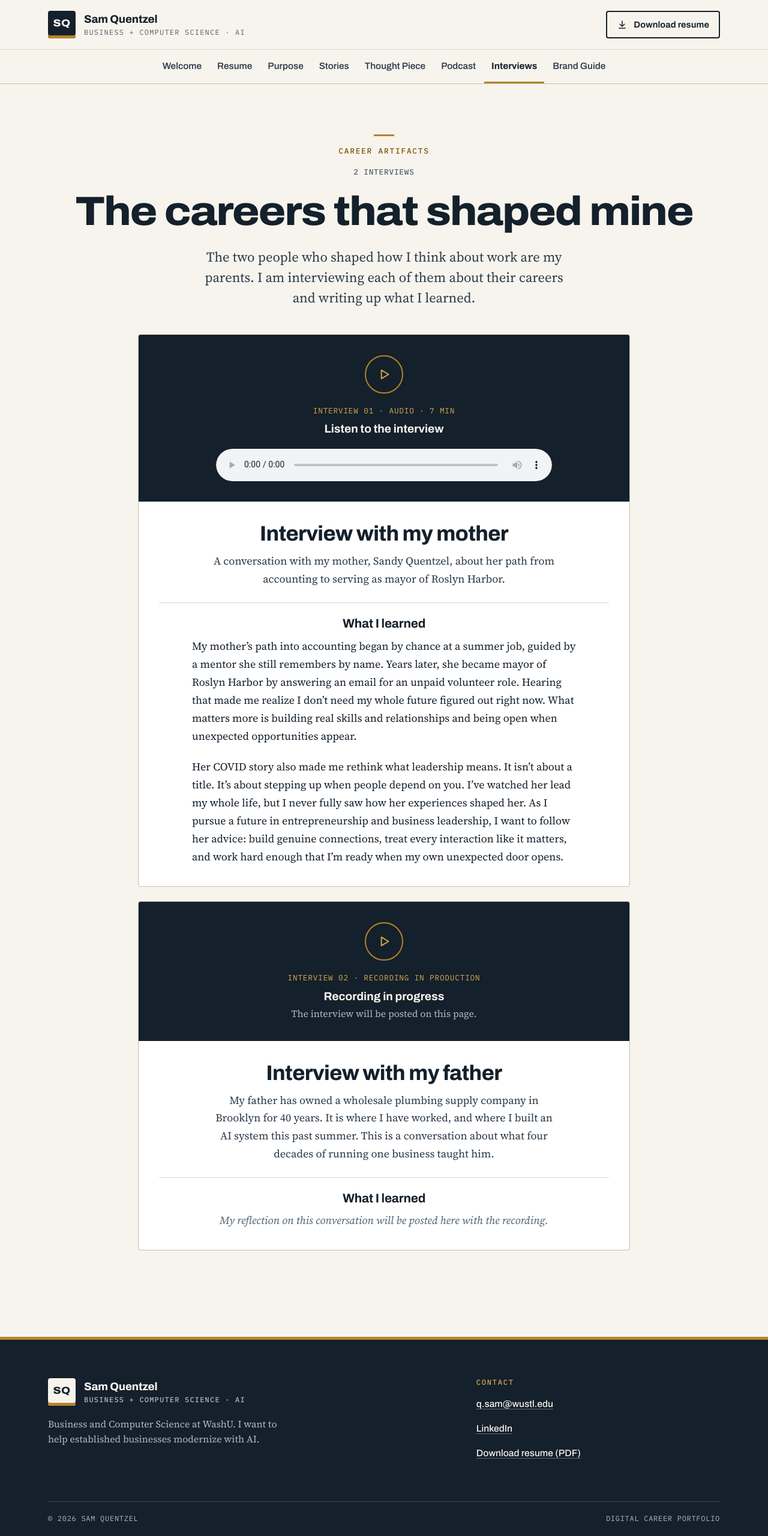
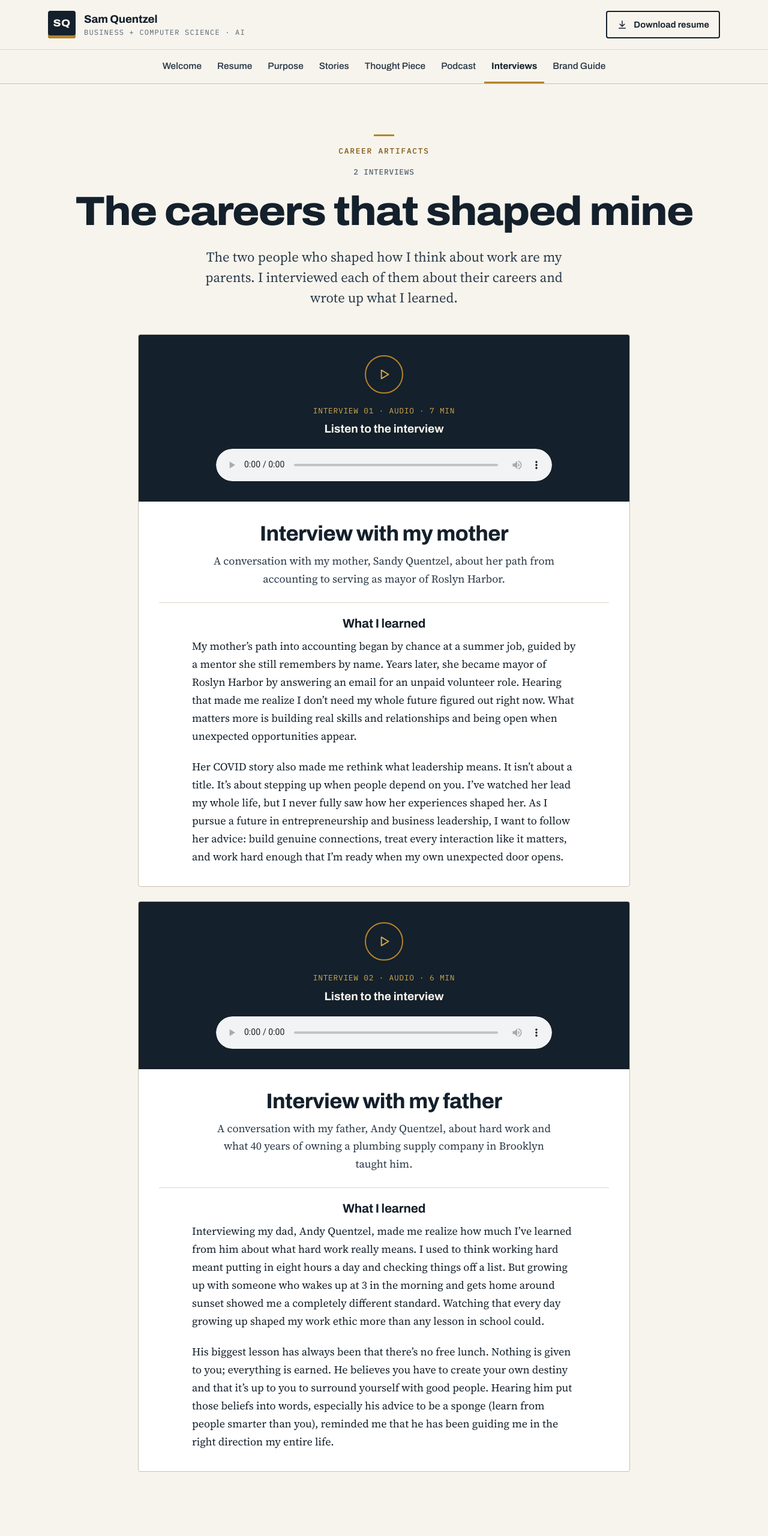
Before and after one commit to sammyq724/SamQuentzel, a plain HTML site: page interviews.html in a window 1280 px wide. Shown: the top 2560 px of the page at 60% size. Drawn offline with Linux system fonts and the light colour scheme.

Commit message:
Add the interview with my father and its reflection
Both career artifact interviews are now on the interviews page with
their recordings and write-ups. Also carries the welcome and purpose
edits made on GitHub into the page sources.

Co-Authored-By: Claude Fable 5.2 <noreply@anthropic.com>
Claude-Session: https://claude.ai/code/session_01T2rZeZxXDd7WKj77jKgSK5

```diff
--- a/interviews.html
+++ b/interviews.html
@@ -54,7 +54,7 @@
 <div class="wrap page-head">
   <p class="eyebrow">Career Artifacts <span class="meta">2 interviews</span></p>
   <h1>The careers that shaped mine</h1>
-  <p class="lead">The two people who shaped how I think about work are my parents. I am interviewing each of them about their careers and writing up what I learned.</p>
+  <p class="lead">The two people who shaped how I think about work are my parents. I interviewed each of them about their careers and wrote up what I learned.</p>
 </div>
 
 <section class="wrap" aria-label="Interviews" style="padding-bottom: clamp(20px, 4vw, 48px);">
@@ -87,28 +87,28 @@
   </article>
 
   <article class="media-card" id="father">
-
-    <!-- INTERVIEW 2: FATHER. When the recording is ready, save it as
-         assets/media/interview-father.m4a and copy the structure of the
-         mother's card above (audio player in the slot, reflection below). -->
     <div class="slot">
       <span class="slot-icon" aria-hidden="true">
         <svg viewBox="0 0 24 24" fill="none" stroke="currentColor" stroke-width="1.8" stroke-linecap="round" stroke-linejoin="round"><path d="M8 5.5v13l11-6.5z"/></svg>
       </span>
       <div>
-        <p class="meta">Interview 02 · Recording in production</p>
-        <strong>Recording in progress</strong>
-        <span>The interview will be posted on this page.</span>
+        <p class="meta">Interview 02 · Audio · 6 min</p>
+        <strong>Listen to the interview</strong>
       </div>
+      <audio controls preload="metadata" aria-label="Interview with my father, Andy Quentzel">
+        <source src="assets/media/interview-father.m4a?v=a6f142d670" type="audio/mp4">
+        <a href="assets/media/interview-father.m4a?v=a6f142d670">Download the interview audio</a>
+      </audio>
     </div>
 
     <div class="media-body">
       <h2>Interview with my father</h2>
-      <p>My father has owned a wholesale plumbing supply company in Brooklyn for 40 years. It is where I have worked, and where I built an AI system this past summer. This is a conversation about what four decades of running one business taught him.</p>
+      <p>A conversation with my father, Andy Quentzel, about hard work and what 40 years of owning a plumbing supply company in Brooklyn taught him.</p>
 
       <div class="writeup">
         <h3>What I learned</h3>
-        <p class="pending">My reflection on this conversation will be posted here with the recording.</p>
+        <p class="reflection">Interviewing my dad, Andy Quentzel, made me realize how much I’ve learned from him about what hard work really means. I used to think working hard meant putting in eight hours a day and checking things off a list. But growing up with someone who wakes up at 3 in the morning and gets home around sunset showed me a completely different standard. Watching that every day growing up shaped my work ethic more than any lesson in school could.</p>
+        <p class="reflection">His biggest lesson has always been that there’s no free lunch. Nothing is given to you; everything is earned. He believes you have to create your own destiny and that it’s up to you to surround yourself with good people. Hearing him put those beliefs into words, especially his advice to be a sponge (learn from people smarter than you), reminded me that he has been guiding me in the right direction my entire life.</p>
       </div>
     </div>
   </article>
```
Also changed, not shown: purpose.html (+2 -2 lines), tools/pages/index.html (+1 -1 lines), tools/pages/interviews.html (+10 -10 lines), tools/pages/purpose.html (+2 -2 lines), 1 other file.
